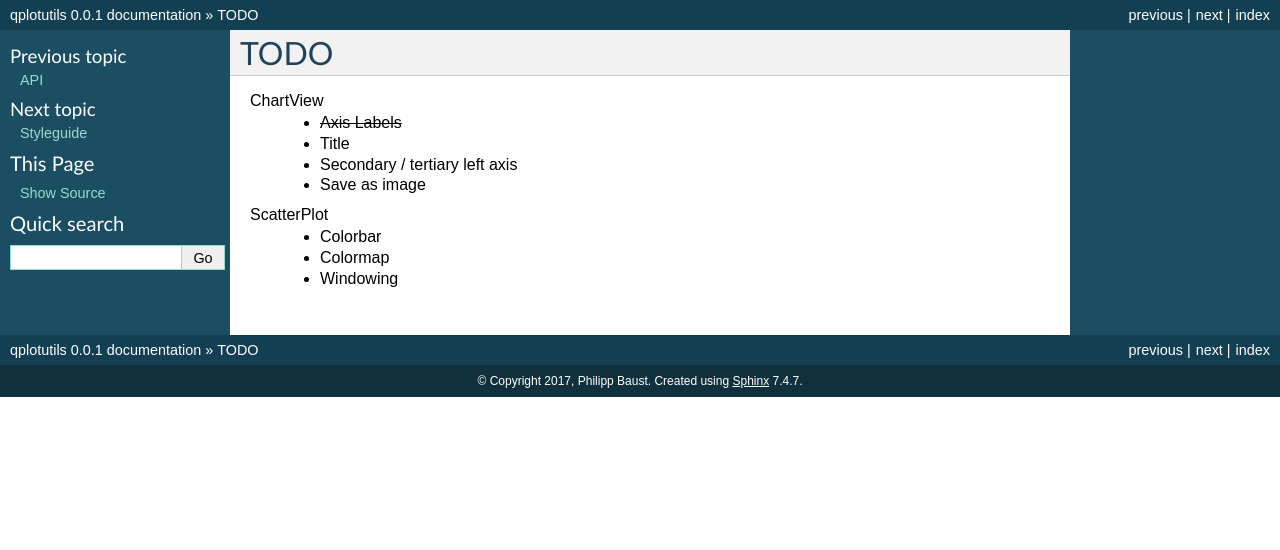
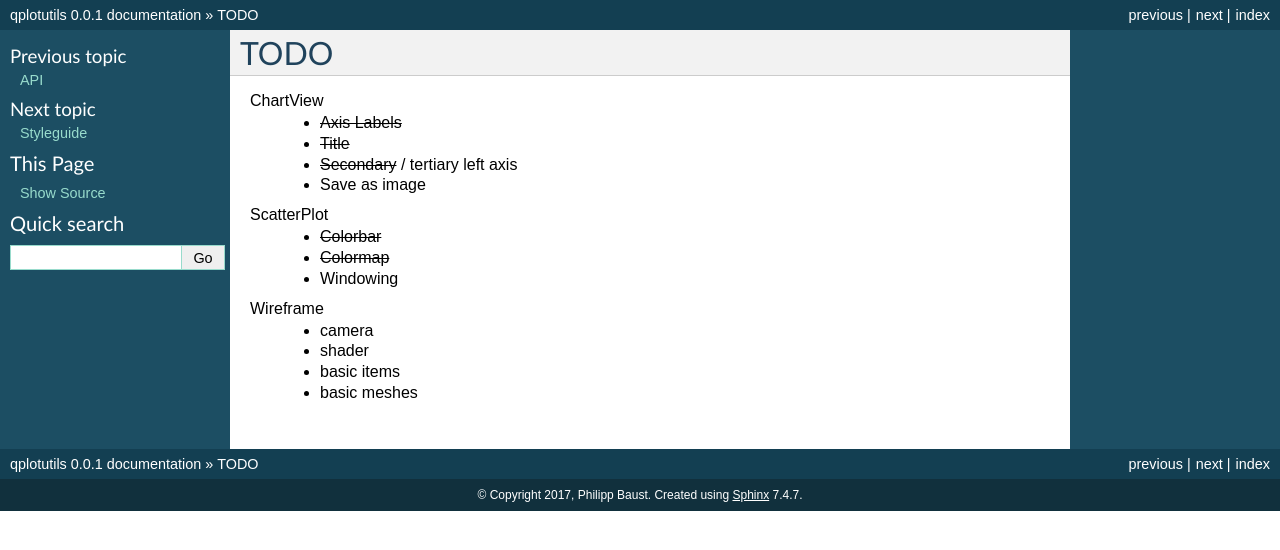
Before and after one commit to unrza72/qplotutils, a Sphinx documentation site: the page built from docs/todo.rst, in a window 1280 px wide. Shown: the top 550 px of the page. Built offline with Sphinx 7.4.7, drawn with Linux system fonts in a browser that asks for light colours.

Commit message:
Updated documentation

```diff
--- a/docs/index.rst
+++ b/docs/index.rst
@@ -3,7 +3,7 @@
    You can adapt this file completely to your liking, but it should at least
    contain the root `toctree` directive.
 
-qplotutils user guide
+Qplotutils user guide
 =====================
 
 .. toctree::
@@ -25,7 +25,6 @@ Developer documentation
     styleguide
 
 
-
 Indices and tables
 ==================
 
--- a/docs/styleguide.rst
+++ b/docs/styleguide.rst
@@ -2,6 +2,8 @@ Styleguide
 ==========
 
 PEP-8 applies, with the exception of all ancenstors of PyQt where
-all methods should be implemented in camel case in accordance with PyQt4 style
+all methods should be implemented in camel case in accordance with PyQt5 style
+
+Black code fmartter is used.
 
 The usage of properties instead off getters and setters is fine.
--- a/docs/todo.rst
+++ b/docs/todo.rst
@@ -7,13 +7,19 @@ TODO
 
 ChartView
     * :strike:`Axis Labels`
-    * Title
-    * Secondary / tertiary left axis
+    * :strike:`Title`
+    * :strike:`Secondary` / tertiary left axis
 
     * Save as image
 
 
 ScatterPlot
-    * Colorbar
-    * Colormap
+    * :strike:`Colorbar`
+    * :strike:`Colormap`
     * Windowing
+
+Wireframe
+    * camera
+    * shader
+    * basic items
+    * basic meshes
```
